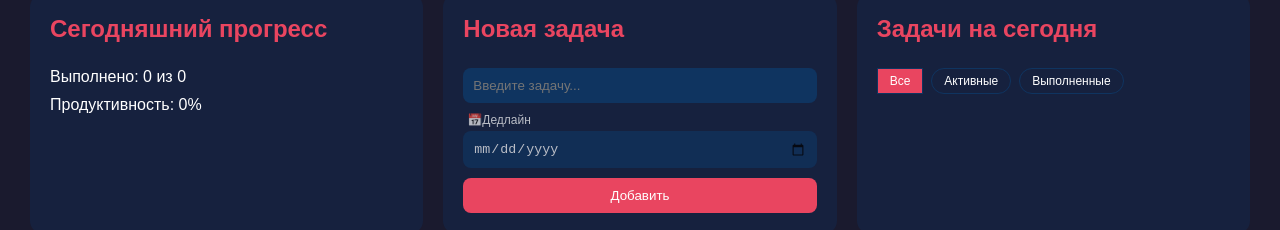
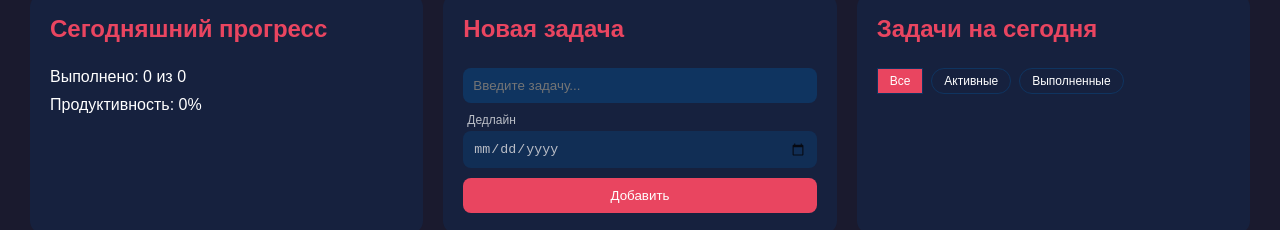
Before and after one commit to Pandapop16/focusflow-react, a React (Vite) app: page / in a window 1280 px wide. Shown: the part 95-325 px from the top of the page. Built offline with nearby package versions, Linux system fonts and the light colour scheme.

Commit message:
Update TaskForm.jsx

```diff
--- a/src/TaskForm.jsx
+++ b/src/TaskForm.jsx
@@ -8,7 +8,7 @@ function TaskForm ({inputValue, onInputChange, onAddTask, dateValue, onDateChang
       placeholder="Введите задачу..."
       />
       <div className="date-wrapper">
-        <label className="date-label">📅Дедлайн</label>
+        <label className="date-label">Дедлайн</label>
       <input
       type="date"
       value={dateValue}
```
